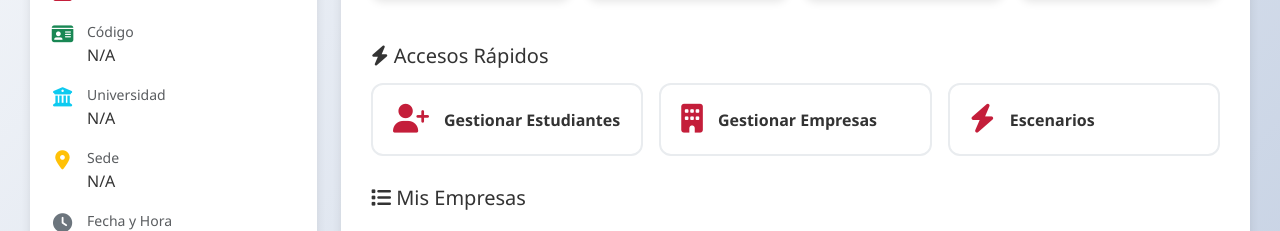
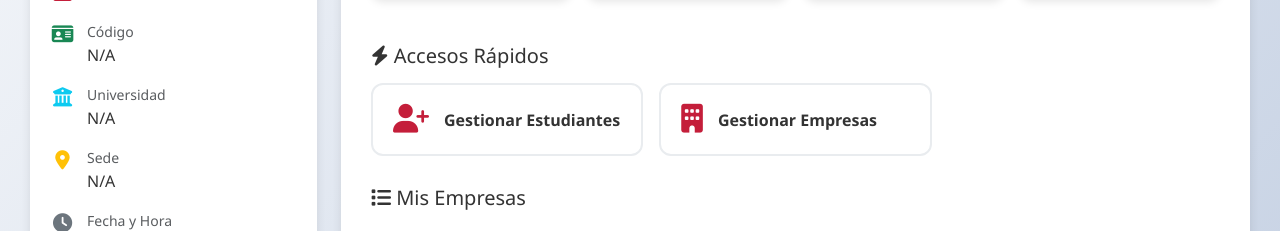
Before and after one commit to andressalazar08/supply_chain_app, a Python web app: template fullstack/templates/profesor/home.html in a window 1280 px wide. Shown: the part 326-557 px from the top of the page. Run offline with Jinja, Linux system fonts and the light colour scheme; the template is opened without the code that fills it: most values are stand-ins (such as "Sample title", 1, 10 or a date in 2020); some libraries are stand-ins or nearby versions.

Commit message:
fix: eliminar enlaces a ruta gestion_escenarios removida

```diff
--- a/fullstack/templates/profesor/dashboard.html
+++ b/fullstack/templates/profesor/dashboard.html
@@ -22,9 +22,7 @@
             <a href="{{ url_for('profesor.gestionar_estudiantes') }}">
                 <i class="fas fa-users me-2"></i>Estudiantes
             </a>
-            <a href="{{ url_for('profesor.gestion_escenarios') }}">
-                <i class="fas fa-bolt me-2"></i>Simulador de Escenarios
-            </a>
+
         </div>
 
         <!-- Main Content -->
--- a/fullstack/templates/profesor/home.html
+++ b/fullstack/templates/profesor/home.html
@@ -101,12 +101,7 @@
                                 <span>Gestionar Empresas</span>
                             </a>
                         </div>
-                        <div class="col-md-{% if current_user.es_super_admin %}3{% else %}4{% endif %}">
-                            <a href="{{ url_for('profesor.gestion_escenarios') }}" class="action-card">
-                                <i class="fas fa-bolt"></i>
-                                <span>Escenarios</span>
-                            </a>
-                        </div>
+
                     </div>
                 </div>
 
```
